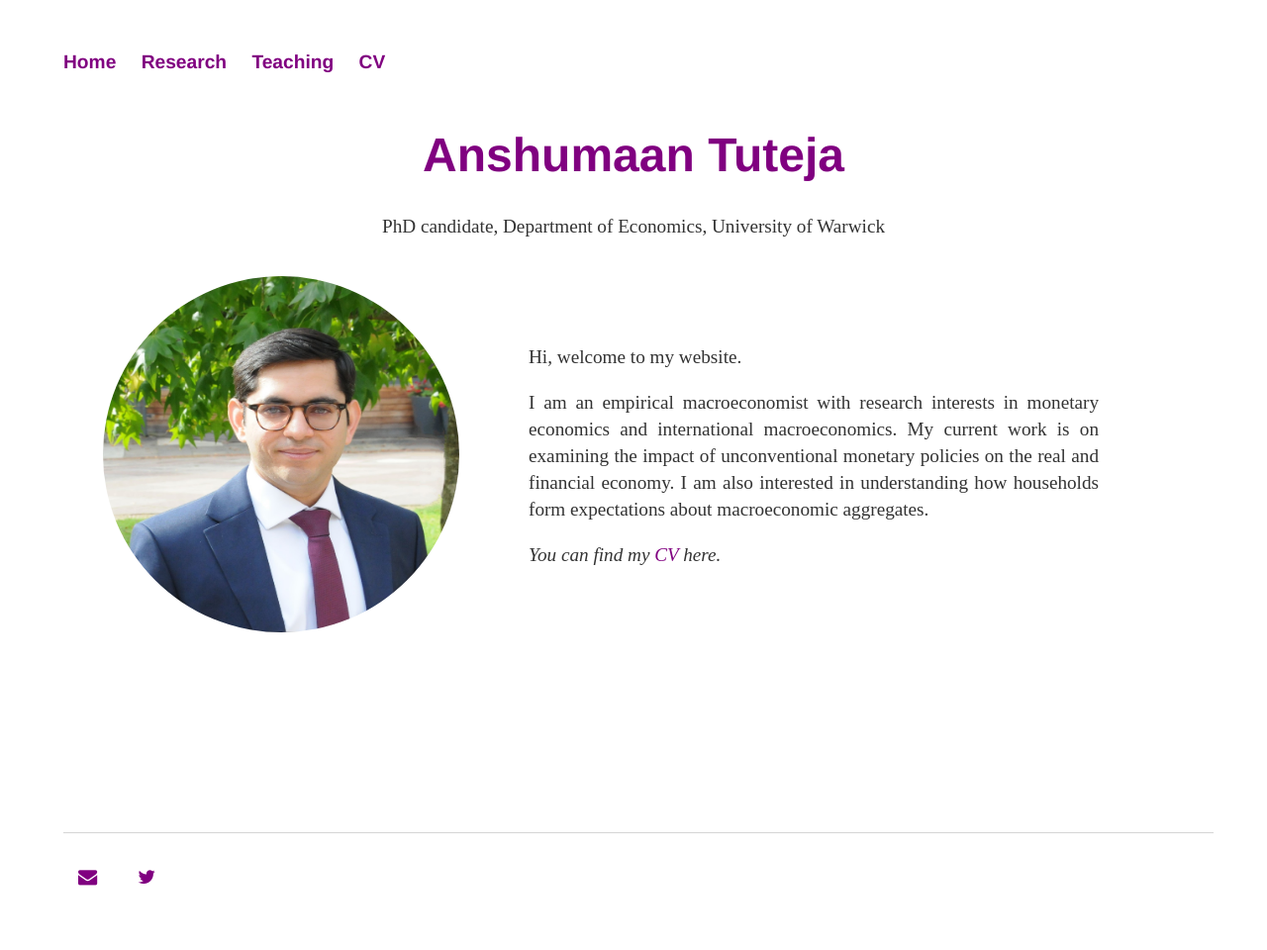
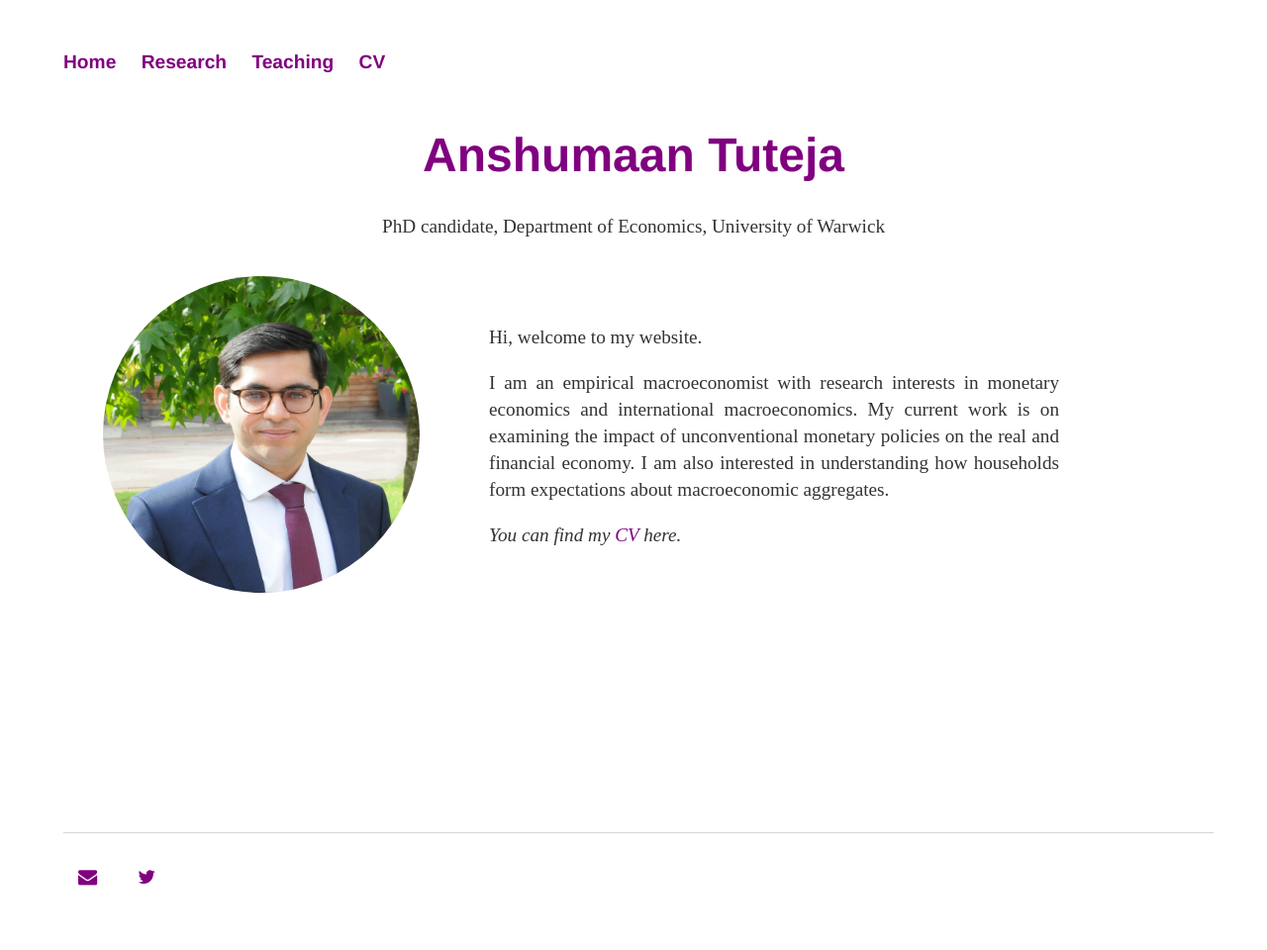
Before and after one commit to anshumaan-tuteja/anshumaan-tuteja.github.io, a Jekyll site: the page built from index.html, in a window 1280 px wide. Shown: the whole page at 99% size. Built offline with Jekyll 4.4.1, drawn with Linux system fonts in a browser that asks for light colours.

Commit message:
Update main.css

```diff
--- a/css/main.css
+++ b/css/main.css
@@ -163,8 +163,8 @@ body {
 }
 
 .homepageContent img {
-    width: 360px;
-    height: 360px;
+    width: 320px;
+    height: 320px;
     border-radius: 50%;
     maegin-left: 30px;
     margin-right: 30px;
```
